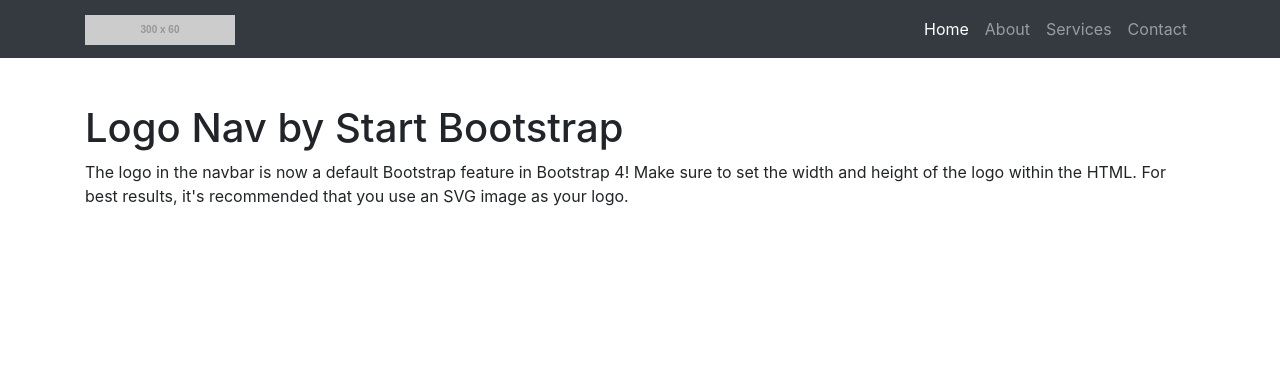
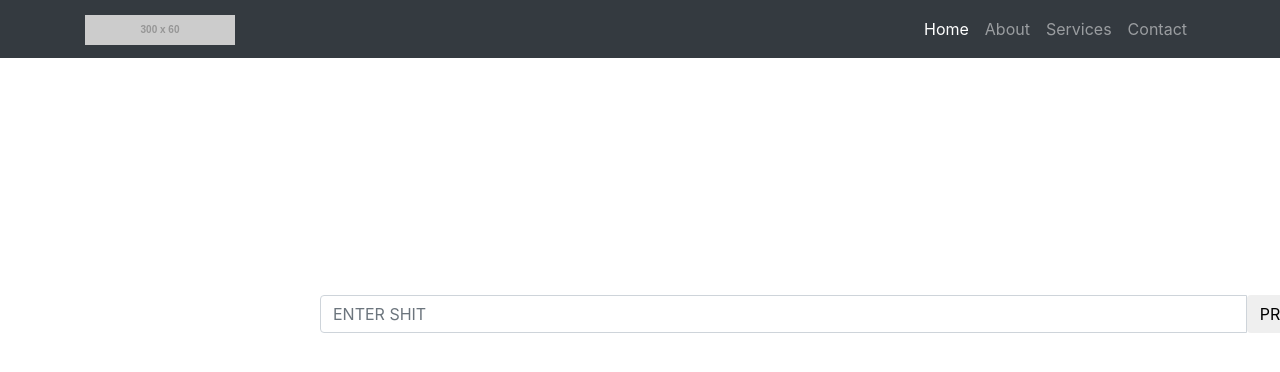
Before and after one commit to nnmkhang/Dreams-To-Memes, a Flask app: page / in a window 1280 px wide. Shown: the top 372 px of the page. Run offline with Flask 2, Linux system fonts and the light colour scheme; grey boxes labelled with a size stand in for pictures from a placeholder-image service; some libraries are stand-ins or nearby versions.

Commit message:
add searchbar

```diff
--- a/templates/css/logo-nav.css
+++ b/templates/css/logo-nav.css
@@ -7,7 +7,15 @@
 body {
   padding-top: 54px;
 }
+.center-fixed{
+  position: fixed;
+  top:35%;
+  left:25%;
+  width: 1000px;
+  padding-top: 15px;
+  height: 60px;
 
+}
 @media (min-width: 992px) {
   body {
     padding-top: 56px;
--- a/templates/index.html
+++ b/templates/index.html
@@ -8,7 +8,7 @@
     <meta name="description" content="">
     <meta name="author" content="">
 
-    <title>Logo Nav - Start Bootstrap Template</title>
+    <title>Pi Server</title>
 
     <!-- Bootstrap core CSS -->
     <link href="vendor/bootstrap/css/bootstrap.min.css" rel="stylesheet">
@@ -51,9 +51,18 @@
     </nav>
 
     <!-- Page Content -->
-    <div class="container">
-      <h1 class="mt-5">Logo Nav by Start Bootstrap</h1>
-      <p>The logo in the navbar is now a default Bootstrap feature in Bootstrap 4! Make sure to set the width and height of the logo within the HTML. For best results, it's recommended that you use an SVG image as your logo.</p>
+    <div class="center-fixed">
+      <form>
+        <div class = "input-group">
+          <input type = "text" class = "form-control" placeholder="ENTER SHIT" name = "search">
+          <div class = "input-group-btn">
+          <button class = "btn btn-default" type = "submit">
+            <span>PRINT</span>
+          </button>
+
+          </div>
+          </div>
+      </form>
     </div>
     <!-- /.container -->
 
```
